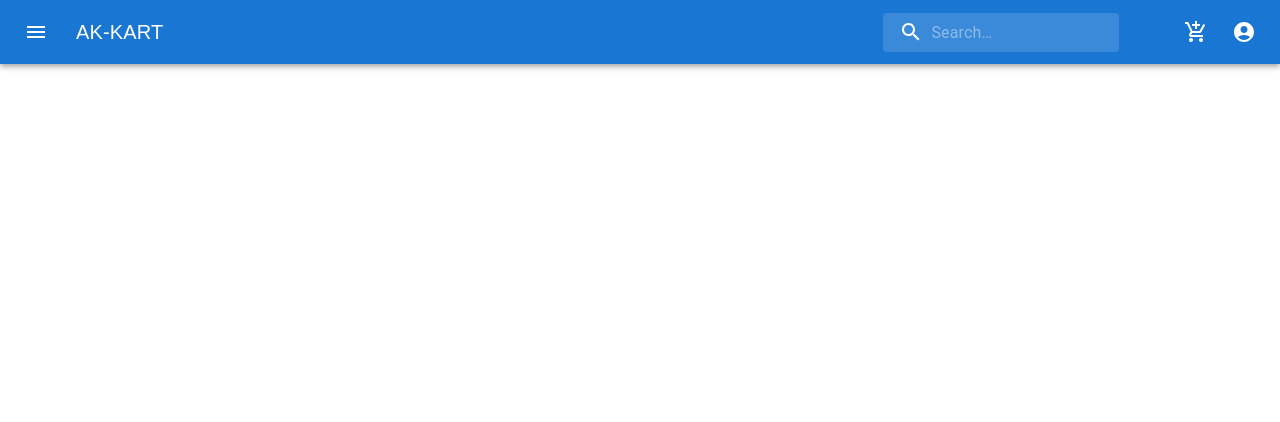
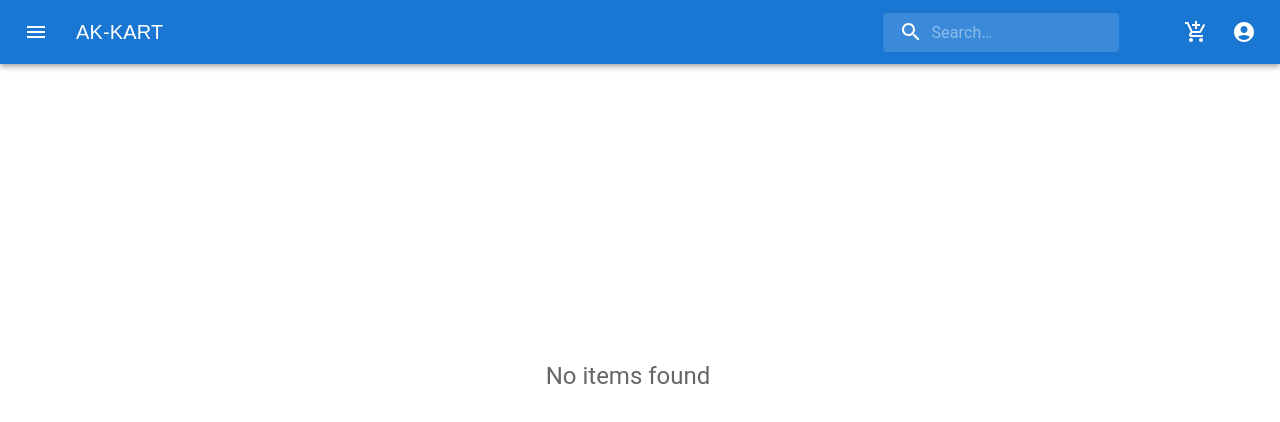
Before and after one commit to KhaleelBasha0106/akkart, a React (Vite) app: page /addcart in a window 1280 px wide. Shown: the top 422 px of the page. Built offline with nearby package versions, Linux system fonts and the light colour scheme.

Commit message:
changes made

```diff
--- a/src/Components/MyCart.jsx
+++ b/src/Components/MyCart.jsx
@@ -63,11 +63,7 @@ const MyCart = () => {
             <Button size="small" onClick={() => toggleDescriptionExpansion(id)}>
               {isExpanded ? "Show Less" : "Show More"}
             </Button>
-            <Button
-              size="small"
-              variant="contained"
-              color="error"
-            >
+            <Button size="small" variant="contained" color="error">
               BUY
             </Button>
           </CardActions>
@@ -77,9 +73,25 @@ const MyCart = () => {
   });
 
   return (
-    <Box sx={{marginTop:10}}>
+    <Box sx={{ marginTop: 10 }}>
       <Grid container spacing={3}>
-        {renderList}
+        {products.length ? (
+          renderList
+        ) : (
+          <Typography
+            variant="h5"
+            sx={{
+              display: "flex",
+              justifyContent: "center",
+              alignItems: "center",
+              width: "100%",
+              height: "80vh",
+              color: 'text.secondary',
+            }}
+          >
+            No items found
+          </Typography>
+        )}
       </Grid>
     </Box>
   );
--- a/src/Navbar.jsx
+++ b/src/Navbar.jsx
@@ -41,9 +41,9 @@ const Search = styled("div")(({ theme }) => ({
     marginLeft: theme.spacing(8),
     width: "17ch",
   },
-  [theme.breakpoints.up("sm")]: {
-    marginLeft: theme.spacing(40),
-  },
+  // [theme.breakpoints.up("sm")]: {
+  //   marginLeft: theme.spacing(40),
+  // },
   [theme.breakpoints.up("md")]: {
     marginLeft: theme.spacing(90),
     width: "auto",
@@ -154,12 +154,9 @@ export default function Appbar() {
         vertical: "top",
         horizontal: "right",
       }}
-      open={isMenuOpen}
+      open={false}
       onClose={handleMenuClose}
-    >
-      <MenuItem onClick={handleMenuClose}>Profile</MenuItem>
-      <MenuItem onClick={handleMenuClose}>My account</MenuItem>
-    </Menu>
+    ></Menu>
   );
 
   const mobileMenuId = "primary-search-account-menu-mobile";
@@ -179,19 +176,28 @@ export default function Appbar() {
       open={isMobileMenuOpen}
       onClose={handleMobileMenuClose}
     >
-      <MenuItem>
+      <MenuItem
+        onClick={() => {
+          handleClick();
+          handleMenuClose();
+        }}
+      >
         <IconButton
           size="large"
           aria-label="show 17 new notifications"
           color="inherit"
         >
-          <Badge badgeContent={products.length} color="error" sx={{ alignItems: "center" }}>
-            <AddShoppingCartIcon onClick={handleClick} />
+          <Badge
+            badgeContent={products.length}
+            color="error"
+            sx={{ alignItems: "center" }}
+          >
+            <AddShoppingCartIcon />
           </Badge>
         </IconButton>
         <Typography>My cart</Typography>
       </MenuItem>
-      <MenuItem onClick={handleProfileMenuOpen}>
+      <MenuItem onClick={handleMenuClose}>
         <IconButton
           size="large"
           aria-label="account of current user"
```
